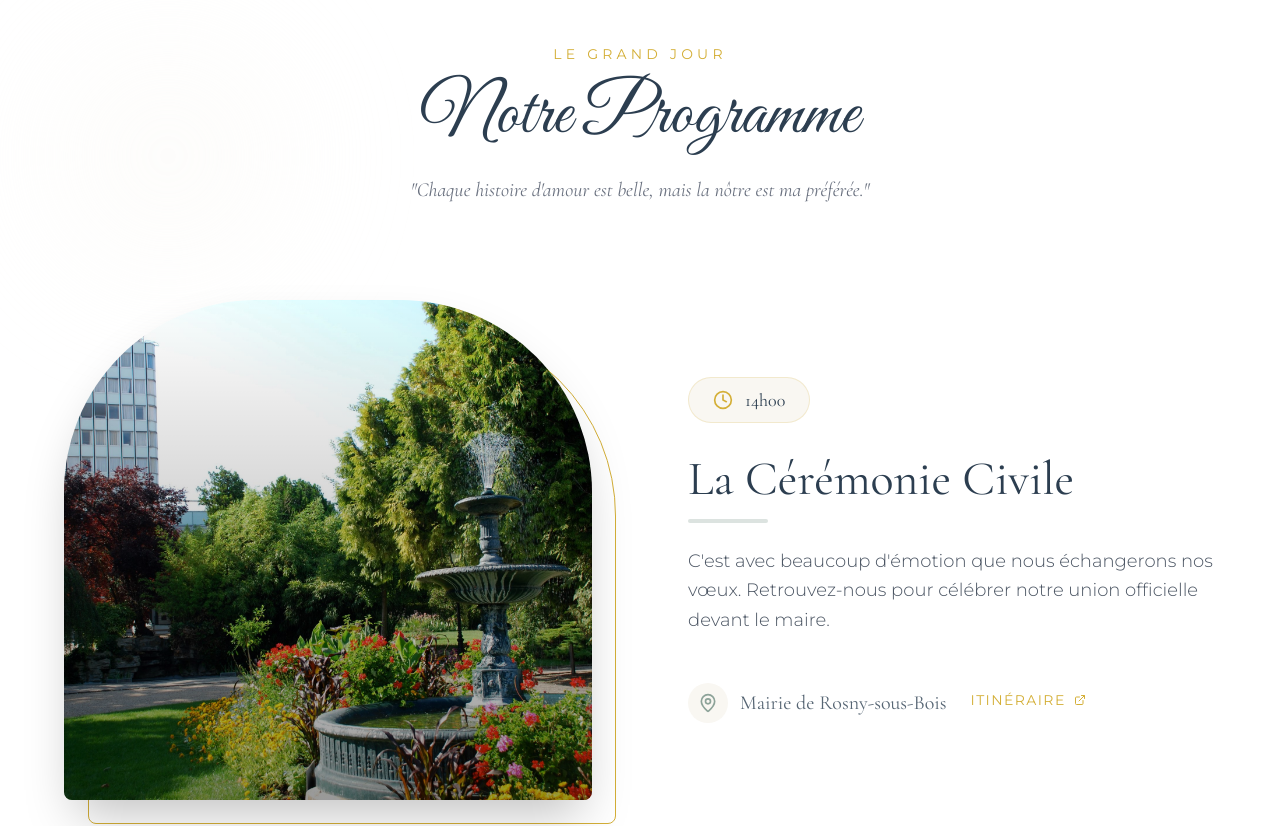
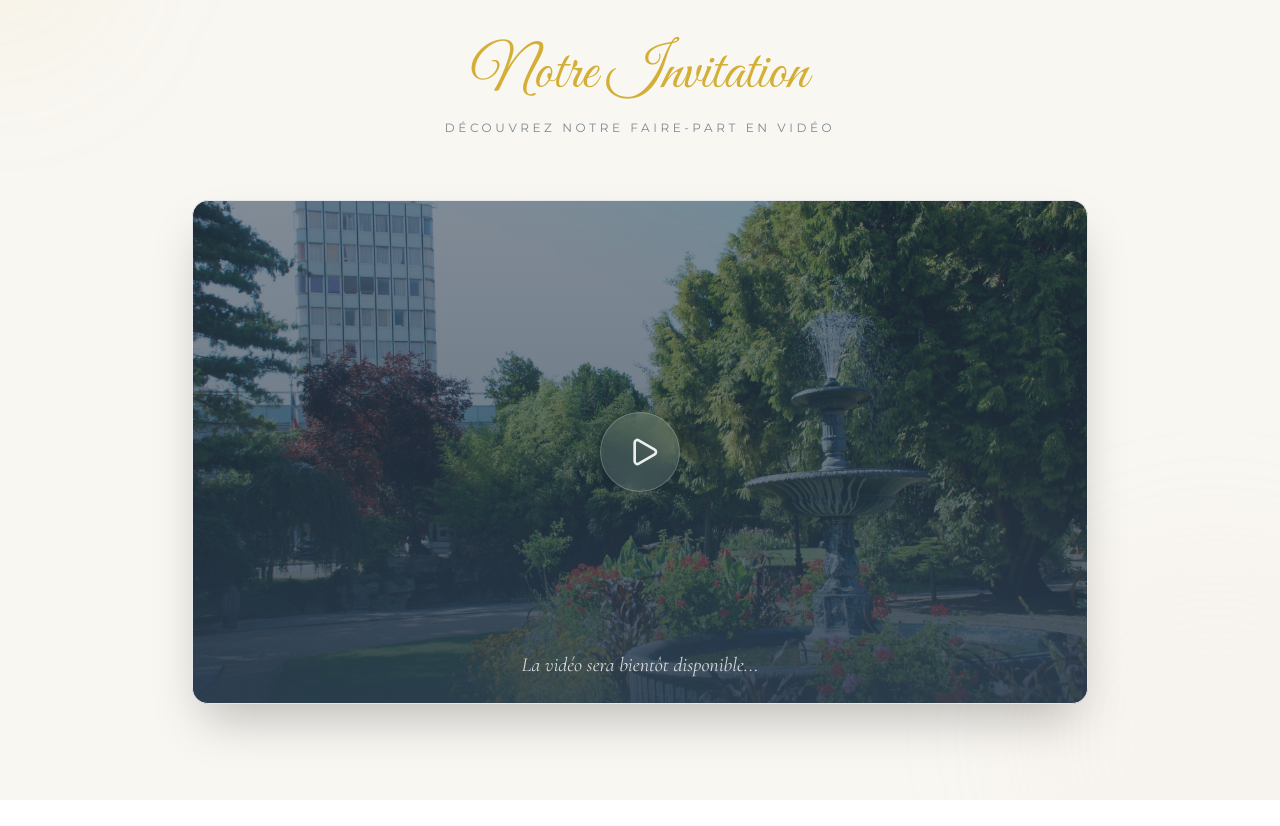
Before and after one commit to elsmrh/sami-yaya, a React (Vite) app: page / in a window 1280 px wide. Shown: the part 1100-1926 px from the top of the page. Built offline with nearby package versions, Linux system fonts and the light colour scheme.

Commit message:
feat: add video invitation placeholder section

```diff
--- a/App.tsx
+++ b/App.tsx
@@ -2,6 +2,7 @@ import React, { useState } from 'react';
 import { BrowserRouter, Routes, Route, Navigate } from 'react-router-dom';
 import Hero from './components/Hero';
 import Countdown from './components/Countdown';
+import VideoInvitation from './components/VideoInvitation';
 import Details from './components/Details';
 import RsvpForm from './components/RsvpForm';
 import Footer from './components/Footer';
@@ -13,6 +14,7 @@ function HomePage() {
     <main className="w-full min-h-screen selection:bg-wedding-gold selection:text-white">
       <Hero />
       <Countdown />
+      <VideoInvitation />
       <Details />
       <RsvpForm />
       <Footer />
--- /dev/null
+++ b/components/VideoInvitation.tsx
@@ -0,0 +1,52 @@
+import React from 'react';
+import { Play } from 'lucide-react';
+
+const VideoInvitation: React.FC = () => {
+    return (
+        <section className="py-24 bg-wedding-cream relative overflow-hidden" id="video">
+            {/* Background Decorations */}
+            <div className="absolute top-0 left-0 w-64 h-64 bg-wedding-gold/5 rounded-full blur-3xl -translate-x-1/2 -translate-y-1/2" />
+            <div className="absolute bottom-0 right-0 w-96 h-96 bg-wedding-rose/10 rounded-full blur-3xl translate-x-1/3 translate-y-1/3" />
+
+            <div className="container mx-auto px-4 relative z-10">
+                <div className="text-center mb-16 animate-fade-in-up">
+                    <h2 className="font-script text-5xl md:text-6xl text-wedding-gold mb-4">Notre Invitation</h2>
+                    <p className="font-sans text-xs tracking-[0.3em] uppercase text-wedding-dark/60">
+                        Découvrez notre faire-part en vidéo
+                    </p>
+                </div>
+
+                <div className="max-w-4xl mx-auto">
+                    {/* Placeholder Vidéo */}
+                    <div className="relative aspect-video bg-wedding-dark rounded-2xl overflow-hidden shadow-2xl group cursor-pointer border hover:border-wedding-gold/30 transition-colors duration-500">
+                        {/* Image de fond (placeholder) - à remplacer plus tard par une miniature de la vidéo */}
+                        <img
+                            src="/images/mairiefleurs.jpg"
+                            alt="Video Thumbnail"
+                            className="w-full h-full object-cover opacity-40 group-hover:scale-105 transition-transform duration-700"
+                        />
+
+                        {/* overlay sombre */}
+                        <div className="absolute inset-0 bg-gradient-to-t from-wedding-dark/80 via-wedding-dark/20 to-transparent" />
+
+                        {/* Bouton Play */}
+                        <div className="absolute inset-0 flex items-center justify-center">
+                            <div className="w-20 h-20 rounded-full bg-white/10 backdrop-blur-md flex items-center justify-center border border-white/20 group-hover:bg-wedding-gold/20 group-hover:border-wedding-gold/50 transition-all duration-300 group-hover:scale-110 shadow-[0_0_30px_rgba(0,0,0,0.3)]">
+                                <Play className="w-8 h-8 text-white ml-2 opacity-90 group-hover:text-wedding-gold transition-colors" />
+                            </div>
+                        </div>
+
+                        {/* Texte informatif en bas */}
+                        <div className="absolute bottom-6 left-0 right-0 text-center">
+                            <p className="font-serif italic text-white/80 text-lg md:text-xl">
+                                La vidéo sera bientôt disponible...
+                            </p>
+                        </div>
+                    </div>
+                </div>
+            </div>
+        </section>
+    );
+};
+
+export default VideoInvitation;
```
